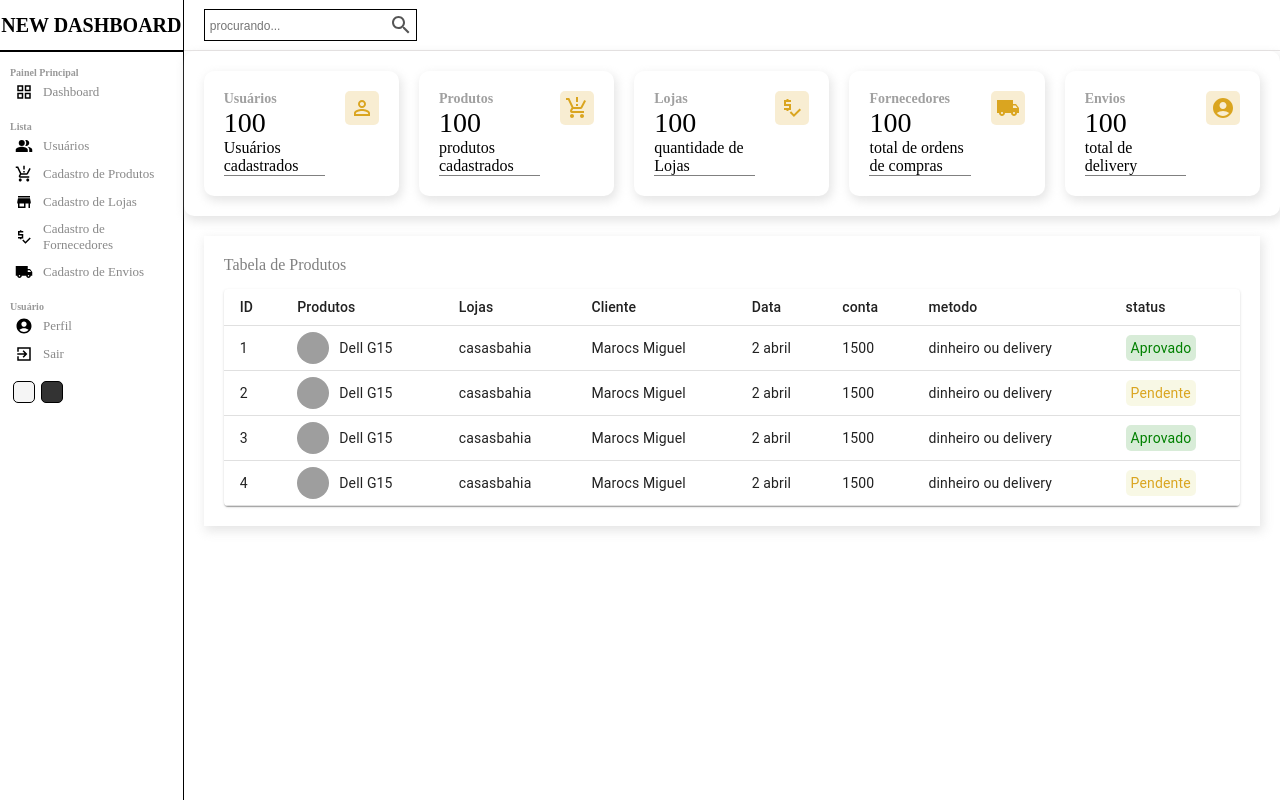
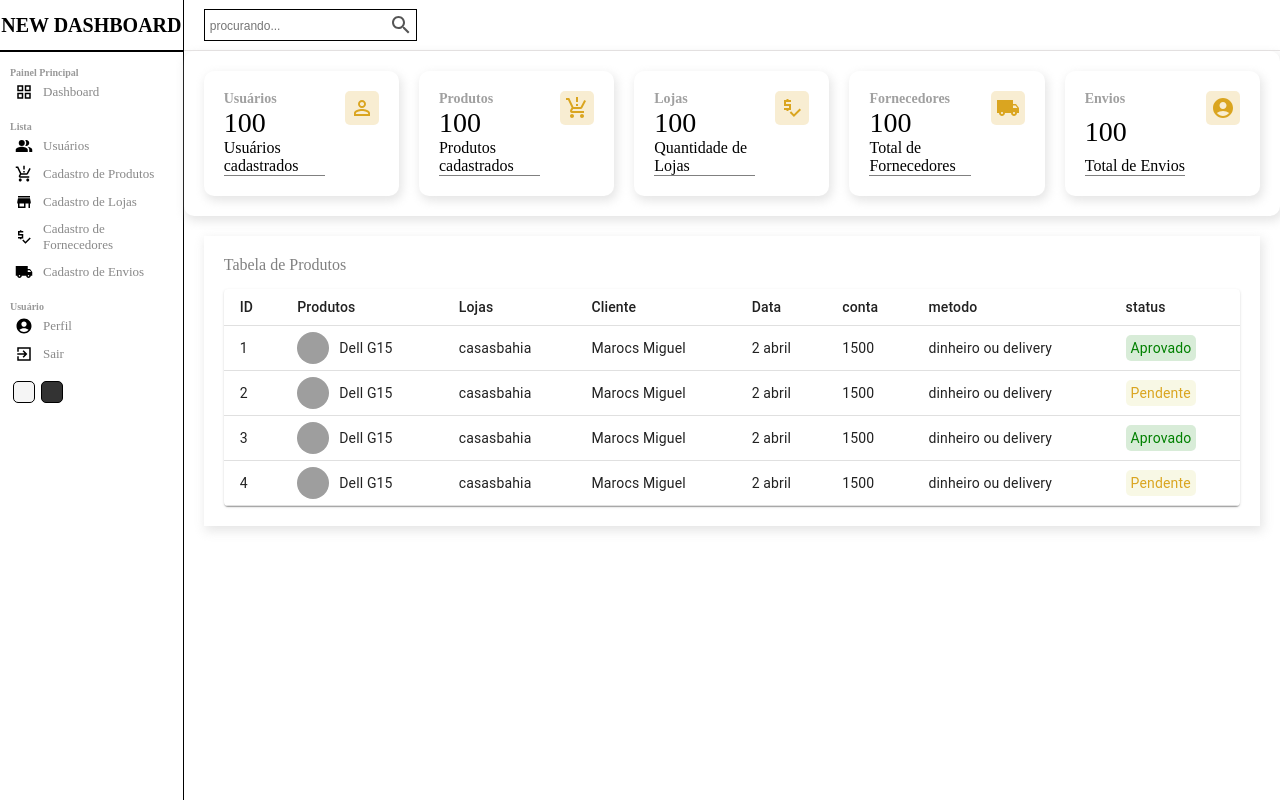
Before and after one commit to victor2706/Projeto-Final-frontend, a React (Create React App) app: page / in a window 1280 px wide. Built offline with nearby package versions, Linux system fonts and the light colour scheme; grey boxes are pictures that could not be loaded.

Commit message:
Pequenas altesrações

```diff
--- a/src/components/Ferramentas/Ferramentas.jsx
+++ b/src/components/Ferramentas/Ferramentas.jsx
@@ -31,33 +31,33 @@ const Ferramentas = ({ type }) => {
         data = {
             title:"Produtos",
             isMoney:false,
-            link: "produtos cadastrados",
+            link: "Produtos cadastrados",
             icon: <ProductionQuantityLimitsSharpIcon className="icon" style={{color: "goldenrod",backgroundColor: "rgba(218, 165, 32, 0.2)",
         }}/>
         };
         break;
-        case "Lojas Ordens de compra":
+        case "Lojas":
         data = {
             title:"Lojas",
             isMoney:false,
-            link: "quantidade de Lojas",
+            link: "Quantidade de Lojas",
             icon: <PriceCheckSharpIcon className="icon" style={{color: "goldenrod",backgroundColor: "rgba(218, 165, 32, 0.2)",}}/>
         };
         break;
-        case "ordens de compras":
+        case "Fornecedores":
         data = {
             title:"Fornecedores",
             isMoney:false,
-            link: "total de ordens de compras",
+            link: "Total de Fornecedores",
             icon: <LocalShippingSharpIcon className="icon" style={{color: "goldenrod",backgroundColor: "rgba(218, 165, 32, 0.2)",
         }}/>
         };
         break;
-        case "Delivery":
+        case "Envios":
         data={
             title:"Envios",
             isMoney:false,
-            link: "total de delivery",
+            link: "Total de Envios",
             icon: <AccountCircleSharpIcon className="icon" style={{color: "goldenrod",backgroundColor: "rgba(218, 165, 32, 0.2)",
         }}/>
         };
--- a/src/pages/PaginaInicial/Paginainicial.jsx
+++ b/src/pages/PaginaInicial/Paginainicial.jsx
@@ -13,9 +13,9 @@ const Paginainicial = () => {
           <div className="ferramentas">
             <Ferramentas type="Usuários"/>
             <Ferramentas type="Produtos"/>
-            <Ferramentas type="Lojas Ordens de compra"/>
-            <Ferramentas type="ordens de compras"/>
-            <Ferramentas type="Delivery"/>
+            <Ferramentas type="Lojas"/>
+            <Ferramentas type="Fornecedores"/>
+            <Ferramentas type="Envios"/>
           </div>
           <div className="ListaContainer">
             <div className="ListaTitle">Tabela de Produtos</div>
```
